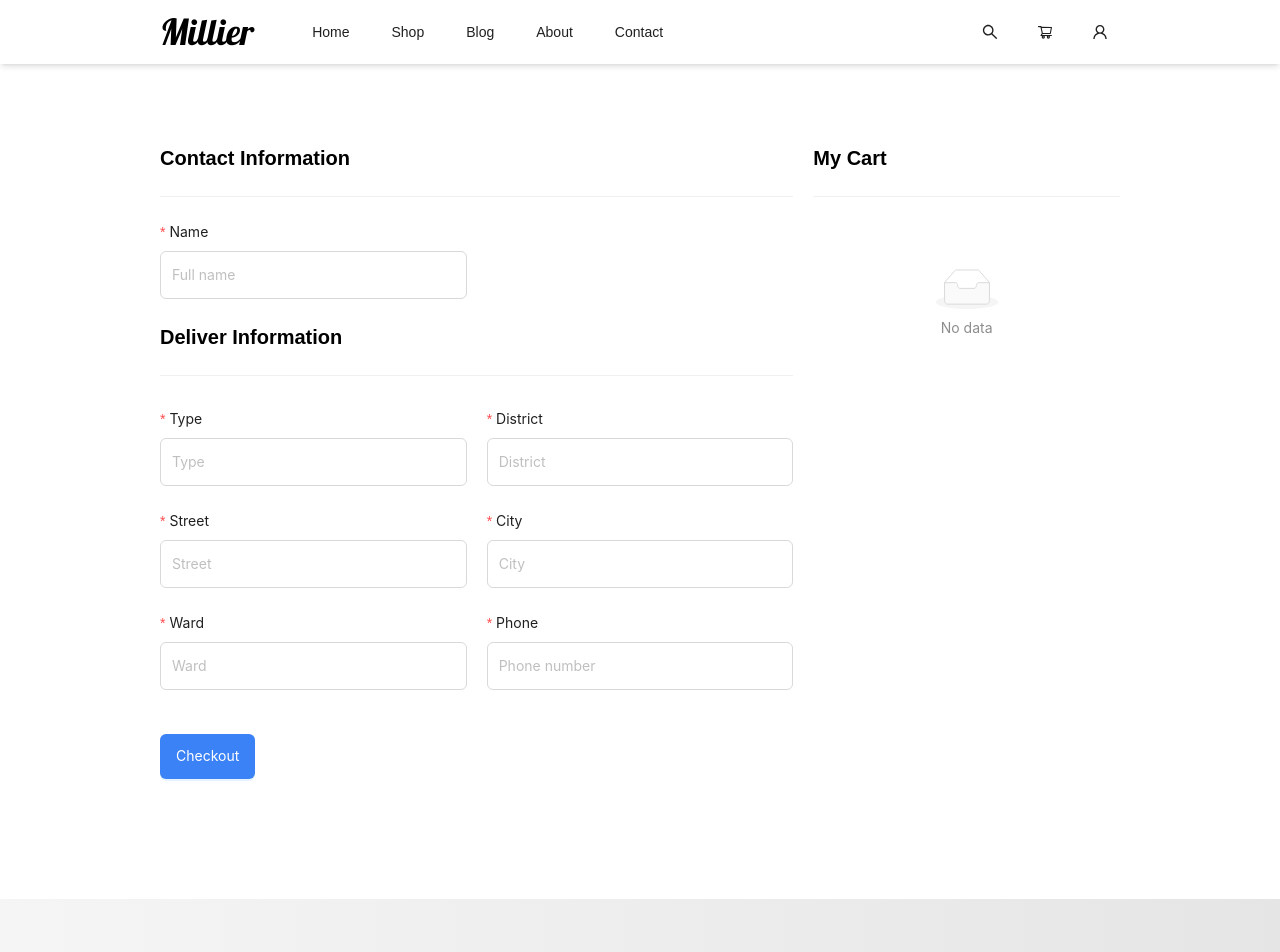
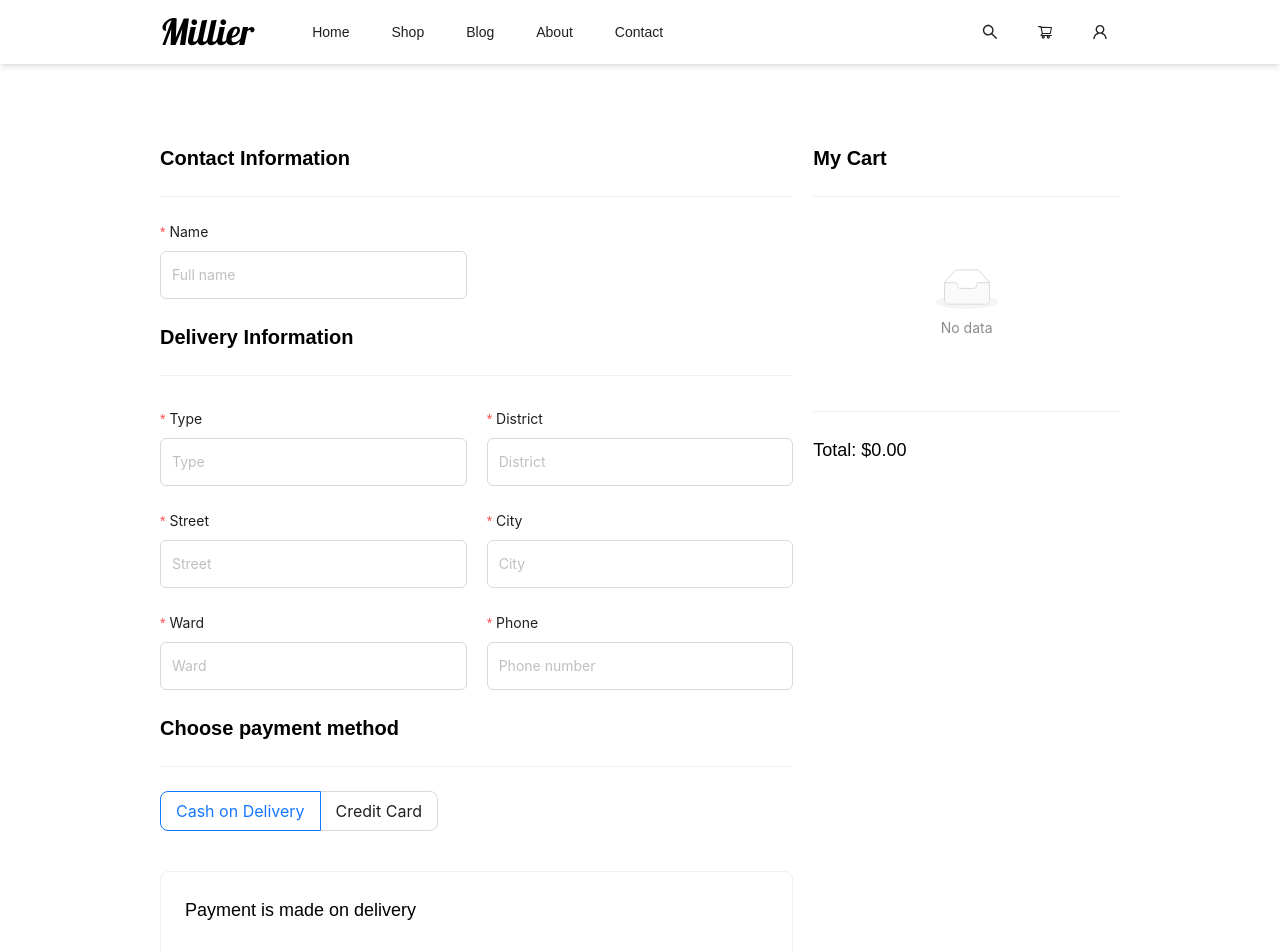
Before and after one commit to holimm/millierstore, a Next.js app: page /checkout in a window 1280 px wide. Shown: the top 952 px of the page. Built offline with nearby package versions, Linux system fonts and the light colour scheme; a web font is replaced by a local one.

Commit message:
Update checkout screen form

```diff
--- /dev/null
+++ b/models/checkoutModel.ts
@@ -0,0 +1,15 @@
+export interface CheckoutInformationType {
+  name?: string;
+  method?: string;
+  address?: CheckoutFormAddressType;
+  total?: number;
+}
+
+export interface CheckoutFormAddressType {
+  type: string;
+  phone: string;
+  street: string;
+  district: string;
+  ward: string;
+  city: string;
+}
--- a/modules/checkout/formCheckout.tsx
+++ b/modules/checkout/formCheckout.tsx
@@ -1,18 +1,7 @@
 import { CustomButton } from "@/components/common";
 import { CustomText } from "@/components/homePage/common";
-import {
-  FieldProfileInformationType,
-  FieldProfilePasswordType,
-} from "@/models/common";
-import {
-  CheckoutFormAddressType,
-  UserAddressType,
-  UserType,
-} from "@/models/userModel";
-import {
-  updateUserInformation,
-  updateUserPassword,
-} from "@/redux/entities/users/asyncThunk";
+import { FieldProfileInformationType } from "@/models/common";
+import { UserType } from "@/models/userModel";
 import { useAppDispatch, useAppSelector } from "@/redux/hooks";
 import { getUserChangingPasswordLoading } from "@/redux/selectors/user";
 import {
@@ -20,6 +9,7 @@ import {
   Col,
   Divider,
   Form,
+  FormInstance,
   Input,
   Radio,
   RadioChangeEvent,
@@ -31,7 +21,11 @@ import {
 import { isEmpty } from "lodash";
 import { AddressFormItem } from "../profile/addAddressModal";
 import { renderText } from "../profile/addressRender";
-import { useState } from "react";
+import { ReactNode, useState } from "react";
+import {
+  CheckoutFormAddressType,
+  CheckoutInformationType,
+} from "@/models/checkoutModel";
 
 const ExistedAddressForm = ({
   authenAccount,
@@ -78,51 +72,55 @@ const ExistedAddressForm = ({
   );
 };
 
+const PaymentTabBox = ({ children }: { children: ReactNode }) => {
+  return <Card className="mt-10 border-1 border-neutral-700">{children}</Card>;
+};
+
 export const FormCheckout = ({
+  formHook,
   authenAccount,
+  currentAddressTab,
+  currentPaymentTab,
+  setCurrentAddressTab,
+  setCurrentPaymentTab,
 }: {
+  formHook: FormInstance<any>;
   authenAccount: UserType;
+  currentAddressTab: string;
+  currentPaymentTab: string;
+  setCurrentAddressTab: any;
+  setCurrentPaymentTab: any;
 }) => {
   const dispatch = useAppDispatch();
-  const [form] = Form.useForm();
-  const loadingChangingInformation = useAppSelector(
-    getUserChangingPasswordLoading
-  );
-  const [addressValue, setAddressValue] =
-    useState<CheckoutFormAddressType | null>();
-  const [currentAddressTab, setCurrentAddressTab] = useState<string>("existed");
 
-  const onFinishCheckout = async (values: FieldProfileInformationType) => {
-    console.log(
-      !isEmpty(addressValue) && currentAddressTab === "existed"
-        ? { ...addressValue, ...values }
-        : values
-    );
-    // dispatch(updateUserInformation({ _id: authenAccount._id, ...values }));
-  };
   const onChangeExistedAddress = async (values: CheckoutFormAddressType) => {
-    setAddressValue(values);
-    // dispatch(updateUserInformation({ _id: authenAccount._id, ...values }));
+    formHook.setFieldValue("type", values.type);
+    formHook.setFieldValue("street", values.street);
+    formHook.setFieldValue("ward", values.ward);
+    formHook.setFieldValue("district", values.district);
+    formHook.setFieldValue("city", values.city);
+    formHook.setFieldValue("phone", values.phone);
   };
 
   const onChangeAddressTab = (e: RadioChangeEvent) => {
     setCurrentAddressTab(e.target.value);
-    setAddressValue(null);
+    formHook.resetFields([
+      "type",
+      "street",
+      "ward",
+      "district",
+      "city",
+      "phone",
+    ]);
+  };
+
+  const onChangePaymentTab = (e: RadioChangeEvent) => {
+    setCurrentPaymentTab(e.target.value);
+    formHook.setFieldValue("method", e.target.value);
   };
 
   return (
     <Spin spinning={false}>
-      <Form
-        form={form}
-        name="basic"
-        layout="vertical"
-        className="w-full mb-10"
-        labelCol={{ span: 8 }}
-        wrapperCol={{ span: 24 }}
-        onFinish={onFinishCheckout}
-        autoComplete="off"
-        disabled={loadingChangingInformation}
-      >
       <CustomText
         type="paragraph"
         extraClass="!text-black !font-semibold"
@@ -139,7 +137,6 @@ export const FormCheckout = ({
             rules={[
               { required: true, message: "Please input your full name!" },
             ]}
-              initialValue={isEmpty(authenAccount) ? "" : authenAccount.name}
           >
             <Input className="py-3" placeholder="Full name" size="middle" />
           </Form.Item>
@@ -150,7 +147,7 @@ export const FormCheckout = ({
         extraClass="!text-black !font-semibold"
         topClass="!text-xl"
       >
-          Deliver Information
+        Delivery Information
       </CustomText>
       <Divider />
       {isEmpty(authenAccount) ? (
@@ -167,25 +164,71 @@ export const FormCheckout = ({
             <Radio.Button value="existed">Existed Address</Radio.Button>
             <Radio.Button value="new">New Address</Radio.Button>
           </Radio.Group>
+          {currentAddressTab === "existed" ? (
+            <AddressFormItem isHidden />
+          ) : (
+            <AddressFormItem />
+          )}
           {currentAddressTab === "existed" && (
+            <>
+              <AddressFormItem isHidden />
               <ExistedAddressForm
                 authenAccount={authenAccount}
                 onChangeExistedAddress={onChangeExistedAddress}
               />
-            )}
-            {currentAddressTab === "new" && <AddressFormItem />}
             </>
           )}
-        <Form.Item className="w-fit mt-5">
+        </>
+      )}
+      <CustomText
+        type="paragraph"
+        extraClass="!text-black !font-semibold"
+        topClass="!text-xl"
+      >
+        Choose payment method
+      </CustomText>
+      <Divider />
+      <Radio.Group
+        className="flex justify-start"
+        size="large"
+        value={currentPaymentTab}
+        onChange={onChangePaymentTab}
+        style={{ marginBottom: 16 }}
+      >
+        <Radio.Button value="cod">Cash on Delivery</Radio.Button>
+        <Radio.Button value="credit-card">Credit Card</Radio.Button>
+      </Radio.Group>
+      <Form.Item<CheckoutInformationType>
+        name="method"
+        rules={[{ required: true }]}
+        hidden
+      >
+        <Input />
+      </Form.Item>
+      {currentPaymentTab === "cod" && (
+        <PaymentTabBox>
+          <CustomText type="paragraph" extraClass="!text-lg !text-black">
+            Payment is made on delivery
+          </CustomText>
+        </PaymentTabBox>
+      )}
+      {currentPaymentTab === "credit-card" && (
+        <PaymentTabBox>
+          <CustomText type="paragraph" extraClass="!text-lg !text-black">
+            Pay by credit card
+          </CustomText>
+        </PaymentTabBox>
+      )}
+
+      <Form.Item className="w-fit mt-10">
         <CustomButton
           type="primary"
           htmlType="submit"
           extraClass="bg-blue-500 px-10"
         >
-            Checkout
+          Place Order
         </CustomButton>
       </Form.Item>
-      </Form>
     </Spin>
   );
 };
--- a/modules/checkout/listCart.tsx
+++ b/modules/checkout/listCart.tsx
@@ -1,7 +1,11 @@
 import { DescriptionItem } from "@/components/common";
 import { CustomText } from "@/components/homePage/common";
-import { NumberToDollarFormat } from "@/helpers/commonHelpers";
+import {
+  NumberToDollarFormat,
+  calculateCartTotal,
+} from "@/helpers/commonHelpers";
 import { CartType } from "@/models/cartModel";
+import { CheckoutInformationType } from "@/models/checkoutModel";
 import { removeFromCart, updateQuantity } from "@/redux/entities/cart";
 import { useAppDispatch } from "@/redux/hooks";
 import { DeleteOutlined } from "@ant-design/icons";
@@ -10,11 +14,14 @@ import {
   Col,
   Divider,
   Flex,
+  Form,
   Image,
+  Input,
   InputNumber,
   List,
   Row,
 } from "antd";
+import { isEmpty } from "lodash";
 import { useCallback } from "react";
 
 export const ListCart = ({ cartList }: { cartList: CartType[] }) => {
@@ -49,7 +56,7 @@ export const ListCart = ({ cartList }: { cartList: CartType[] }) => {
       </CustomText>
       <Divider />
       <List
-        className="max-h-[90vh] overflow-y-auto"
+        style={{ height: "fit-content", overflowY: "auto", maxHeight: "80vh" }}
         itemLayout="horizontal"
         dataSource={cartList}
         renderItem={(item, index) => (
@@ -113,6 +120,19 @@ export const ListCart = ({ cartList }: { cartList: CartType[] }) => {
           </List.Item>
         )}
       />
+      <Divider />
+      <CustomText type="paragraph" extraClass="!text-lg !text-black">
+        Total: {NumberToDollarFormat(calculateCartTotal(cartList))}
+      </CustomText>
+      {!isEmpty(cartList) && (
+        <Form.Item<CheckoutInformationType>
+          name="total"
+          rules={[{ required: true }]}
+          hidden
+        >
+          <Input />
+        </Form.Item>
+      )}
     </>
   );
 };
--- a/pages/checkout/index.tsx
+++ b/pages/checkout/index.tsx
@@ -4,6 +4,7 @@ import {
   Col,
   Empty,
   Flex,
+  Form,
   Image,
   InputNumber,
   List,
@@ -13,8 +14,11 @@ import {
 } from "antd";
 import { isEmpty, omit } from "lodash";
 import { CustomText } from "@/components/homePage/common";
-import { useCallback, useEffect, useMemo } from "react";
-import { NumberToDollarFormat } from "@/helpers/commonHelpers";
+import { useCallback, useEffect, useMemo, useState } from "react";
+import {
+  NumberToDollarFormat,
+  calculateCartTotal,
+} from "@/helpers/commonHelpers";
 import Link from "next/link";
 import { useAppDispatch, useAppSelector } from "@/redux/hooks";
 import { fetchCategory, fetchProducts } from "@/redux/entities/products";
@@ -34,25 +38,76 @@ import { useCart } from "@/hooks/useCart";
 import { FormCheckout } from "@/modules/checkout/formCheckout";
 import { useAuthen } from "@/hooks/useAuthen";
 import { ListCart } from "@/modules/checkout/listCart";
+import { CheckoutFormAddressType } from "@/models/checkoutModel";
+import { FieldProfileInformationType } from "@/models/common";
+import { saveCheckoutInformation } from "@/redux/entities/checkout";
+import { getCheckoutInformation } from "@/redux/selectors/checkout";
 
 export default function Home() {
   const dispatch = useAppDispatch();
   const authenAccount = useAuthen();
   const cartSession = useCart();
   const cartList = useAppSelector(getCart);
+  const [form] = Form.useForm();
+  const [currentAddressTab, setCurrentAddressTab] = useState<string>("existed");
+  const [currentPaymentTab, setCurrentPaymentTab] = useState<string>("cod");
+  const checkoutInfo = useAppSelector(getCheckoutInformation);
+  const [cartTotal, setCartTotal] = useState(0);
+
+  const onFinishCheckout = async (values: FieldProfileInformationType) => {
+    console.log(values);
+    // dispatch(updateUserInformation({ _id: authenAccount._id, ...values }));
+  };
+
+  useEffect(() => {
+    form.setFieldValue("name", authenAccount.name);
+  }, [authenAccount]);
+
+  useEffect(() => {
+    form.setFieldValue("total", calculateCartTotal(cartList));
+  }, [cartList]);
 
   return (
     <main className={`h-fit w-full`}>
       <div className="h-fit w-full">
         <div className="h-fit w-3/4 mx-auto py-20">
+          <Form
+            form={form}
+            name="basic"
+            layout="vertical"
+            className="w-full mb-10"
+            labelCol={{ span: 8 }}
+            wrapperCol={{ span: 24 }}
+            onFinish={onFinishCheckout}
+            autoComplete="off"
+            initialValues={{
+              name: "",
+              method: "cod",
+              type: "",
+              street: "",
+              ward: "",
+              district: "",
+              city: "",
+              phone: "",
+              total: cartTotal,
+            }}
+          >
             <Row gutter={20}>
               <Col span={16}>
-              <FormCheckout authenAccount={authenAccount && authenAccount} />
+                <FormCheckout
+                  formHook={form}
+                  authenAccount={authenAccount && authenAccount}
+                  currentAddressTab={currentAddressTab}
+                  currentPaymentTab={currentPaymentTab}
+                  setCurrentAddressTab={setCurrentAddressTab}
+                  setCurrentPaymentTab={setCurrentPaymentTab}
+                />
               </Col>
               <Col span={8}>
                 <ListCart cartList={cartList} />
               </Col>
             </Row>
+          </Form>
         </div>
       </div>
     </main>
--- /dev/null
+++ b/redux/entities/checkout/index.ts
@@ -0,0 +1,34 @@
+import { notificationMessage } from "@/helpers/commonHelpers";
+import { CartType } from "@/models/cartModel";
+import { CheckoutInformationType } from "@/models/checkoutModel";
+import {
+  ProductColorType,
+  ProductStorageType,
+} from "@/models/productDetailModel";
+import { createSlice } from "@reduxjs/toolkit";
+import { PayloadAction } from "@reduxjs/toolkit";
+import { message } from "antd";
+import { isEmpty } from "lodash";
+
+const storeName = "checkoutSlice";
+
+export const checkoutSlice = createSlice({
+  name: storeName,
+  initialState: {
+    checkoutInfo: {},
+  },
+  reducers: {
+    saveCheckoutInformation(
+      state,
+      action: PayloadAction<CheckoutInformationType>
+    ) {
+      state.checkoutInfo = Object.assign(state.checkoutInfo, action.payload);
+    },
+  },
+});
+
+export const { saveCheckoutInformation } = checkoutSlice.actions;
+export default checkoutSlice.reducer;
+
+export const getCheckoutInformationData = (state: CheckoutInformationType) =>
+  state[storeName].checkoutInfo;
--- /dev/null
+++ b/redux/selectors/checkout.ts
@@ -0,0 +1,11 @@
+import { createSelector } from "@reduxjs/toolkit";
+import { getCheckoutInformationData } from "../entities/checkout";
+import { CheckoutInformationType } from "@/models/checkoutModel";
+
+export const getCheckoutInformation = createSelector(
+  [getCheckoutInformationData],
+  (entities) => {
+    const result: CheckoutInformationType = entities;
+    return result;
+  }
+);
--- a/redux/store.ts
+++ b/redux/store.ts
@@ -4,6 +4,7 @@ import { productsDetailSlice } from "./entities/productsDetail";
 import { productsSlice } from "./entities/products";
 import { cartSlice } from "./entities/cart";
 import { userSlice } from "./entities/users";
+import { checkoutSlice } from "./entities/checkout";
 
 export const store = configureStore({
   reducer: combineReducers({
@@ -11,6 +12,7 @@ export const store = configureStore({
     [productsSlice.name]: productsSlice.reducer,
     [cartSlice.name]: cartSlice.reducer,
     [userSlice.name]: userSlice.reducer,
+    [checkoutSlice.name]: checkoutSlice.reducer,
   }),
   middleware: (getDefaultMiddleware) =>
     getDefaultMiddleware({
```
Also changed, not shown: models/userModel.ts (+0 -9 lines), modules/profile/addAddressModal.tsx (+12 -8 lines). Lines whose indentation alone changed are shown as unchanged.
